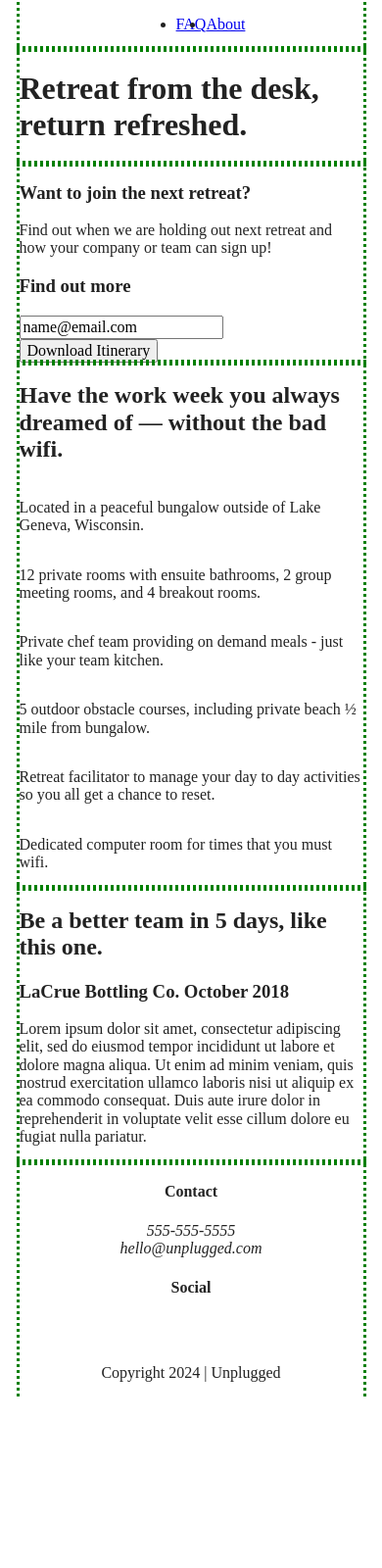
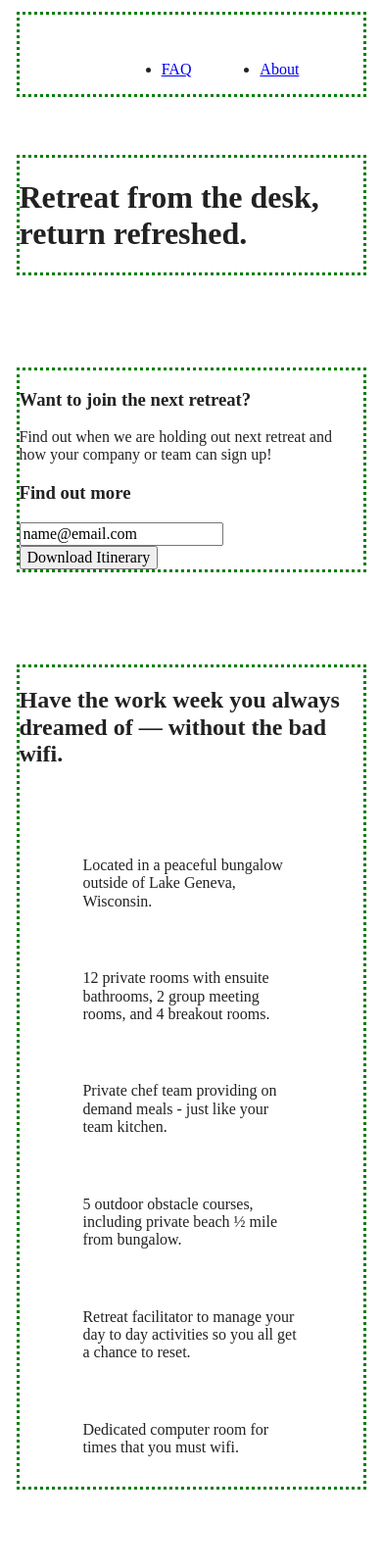
Before and after one commit to boltofblue/unplugged-site, a website built with Parcel: page index.html in a window 390 px wide. Shown: the top 1600 px of the page at 98% size. Before the commit the page ends 1427 px from the top, so only its background shows below. Built offline with nearby package versions, Linux system fonts and the light colour scheme.

Commit message:
Mobile Layout

```diff
--- a/css/main.css
+++ b/css/main.css
@@ -89,11 +89,13 @@ textarea {
   .content-wrapper {
     outline: 3px dotted green;
     width: 90%;
+    margin: 50px 0;
   }
    /* ---------------- Base Header & Footer Styles ------------- */
    header {
     display: flex;
     justify-content: center;
+    padding: 15px 0;
   }
 
   header .content-wrapper {
@@ -101,11 +103,23 @@ textarea {
     justify-content: center;
     align-items: center;
     flex-flow: row wrap;
+    margin: 0;
+  }
+
+  .header-divider {
+    width: 100%;
+    height: 1px;
+    margin: 10px 0 20px 0;
+  }
+
+  header nav {
+    width: 60%;
   }
 
   header nav ul {
     display: flex;
     justify-content: space-around;
+    width: 100%;
   }
 
   footer {
@@ -113,6 +127,18 @@ textarea {
     flex-direction: column;
     align-items: center;
     text-align: center;
+  }
+
+  footer p {
+    margin: 0;
+  }
+
+  footer .content-wrapper {
+    width: 55%;
+  }
+
+  footer .contact {
+    margin-bottom: 50px;
   }
 
   footer .social-icons {
@@ -125,6 +151,10 @@ textarea {
     display: flex;
     justify-content: center;
     align-items: center;
+  }
+
+  footer .copyright {
+    margin: 20px 0;
   }
 
   /* ---------------------- Mobile Styles - Homepage -------------- */
@@ -150,11 +180,24 @@ textarea {
     justify-content: center;
   }
 
+  .features h2 {
+    margin-bottom: 60px;
+  }
+
+  .features article {
+    width: 63%;
+    margin: 30px 0;
+  }
+
   .features .features-items {
     display: flex;
     justify-content: center;
     align-items: flex-start;
     flex-flow: row wrap;
+  }
+
+  .features p {
+    margin: 0;
   }
 
   /* Reviews */
@@ -164,9 +207,14 @@ textarea {
     justify-content: center;
   }
 
+  .reviews h2 {
 
+  }
+
+  .reviews h3 {
+    width: 55%;
+  }
 /* -------------------- About Page --------------- */
-
 .mission {
   display: flex;
     justify-content: center;
@@ -177,8 +225,10 @@ textarea {
   justify-content: center;
 }
 
+.contact-content p {
+  margin: 0;
+}
 /* ------------------ FAQ Page --------------- */
-
 .faq {
   display: flex;
   justify-content: center;
@@ -189,6 +239,15 @@ textarea {
   justify-content: center;
   align-items: flex-start;
   flex-flow: row wrap;
+  margin: 50px 0 0 0;
+}
+
+.faq h2 {
+  margin: 40px;
+}
+
+.faq-content {
+  margin-bottom: 50px;
 }
 
 
```
